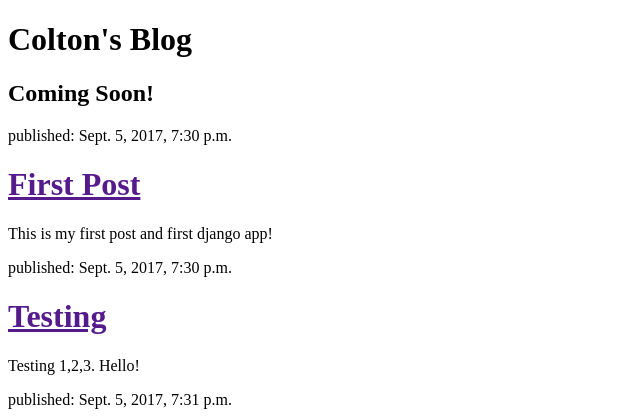
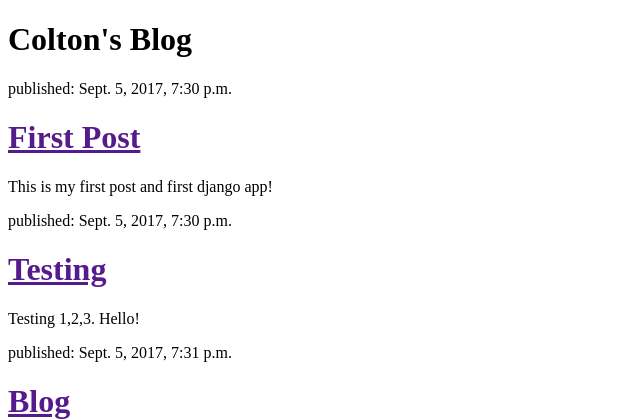
Before and after one commit to coltonsergeant/coltonapp-django, a Django app: page / in a window 1280 px wide. Shown: the top 420 px of the page, without its empty margins (0-640 px from the left). Run offline with Django 3.2, Linux system fonts and the light colour scheme; data comes from the database, SQL or seed files in the repository.

Commit message:
modified HTML

```diff
--- a/blog/templates/blog/post_list.html
+++ b/blog/templates/blog/post_list.html
@@ -9,7 +9,6 @@
     <div>
       <h1>Colton's Blog</h1>
     </div>
-      <h2>Coming Soon!</h2>
     {% for post in posts %}
     <div>
       <p>published: {{ post.published_date }}</p>
```
